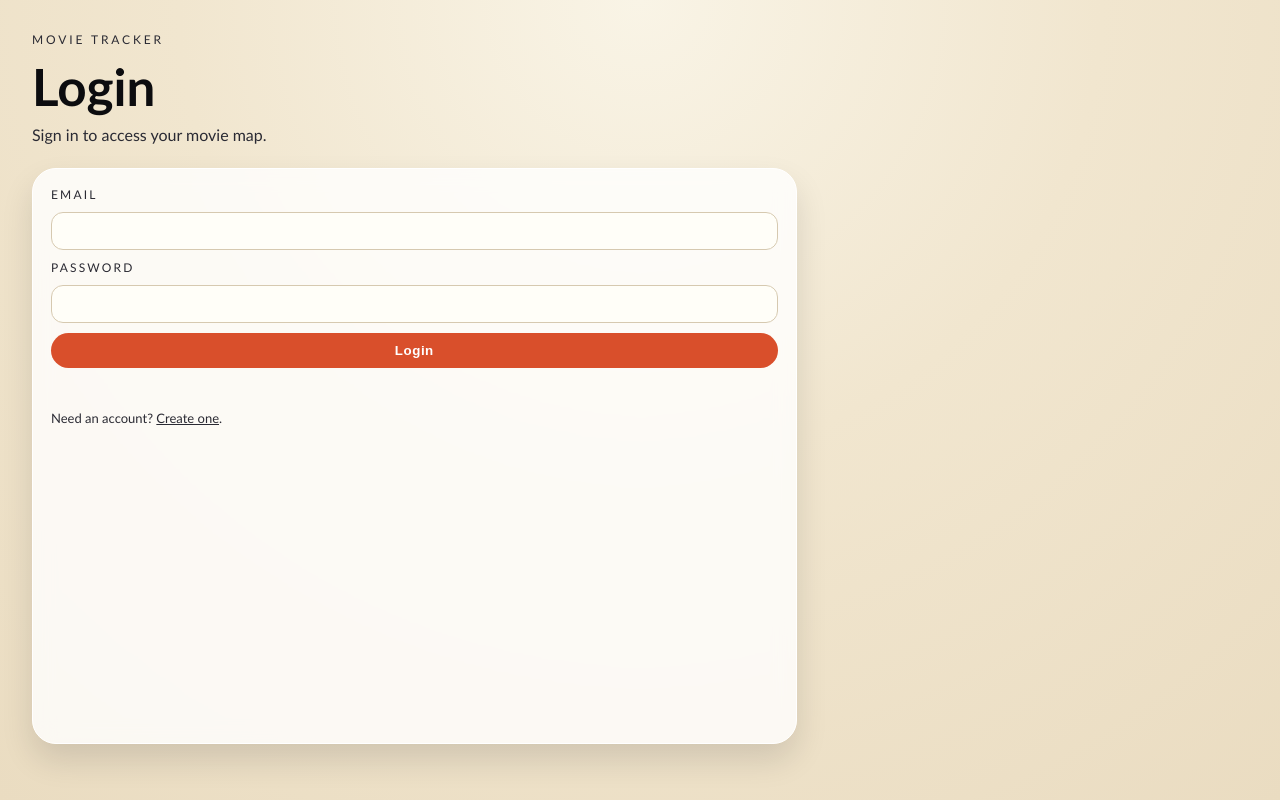
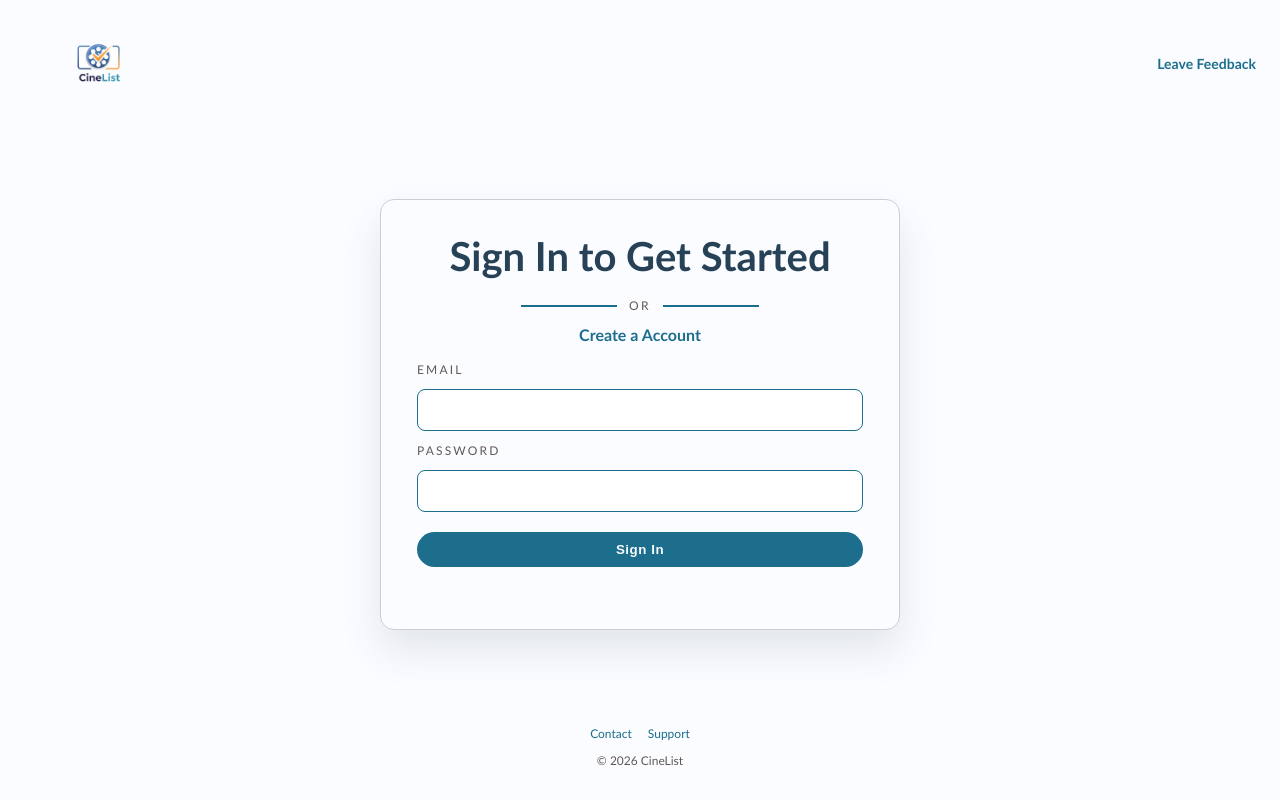
Before and after one commit to MrFiscus/CineList, a Next.js app: page /login in a window 1280 px wide. Built offline with nearby package versions, Linux system fonts and the light colour scheme.

Commit message:
fixed database error

```diff
--- a/src/app/about/page.jsx
+++ b/src/app/about/page.jsx
@@ -5,14 +5,15 @@ export default function AboutPage() {
     <div className="app">
       <header className="hero">
         <div>
-          <div className="kicker">Movie Tracker</div>
+          <div className="kicker">Movie tracking made simpler</div>
           <h1>About</h1>
-          <p>World Movie Map is a personal tracker for logging movies by country, with reviews and posters saved to your account.</p>
+          <p>CineList is a personal tracker for logging movies by country, with reviews and posters saved to your account.</p>
         </div>
         <div className="header-right">
           <nav className="top-nav" aria-label="Primary">
             <Link href="/" className="nav-link">Home</Link>
             <Link href="/movie-finder" className="nav-link">Movie Finder</Link>
+            <Link href="/movie-list" className="nav-link">Movie List</Link>
             <Link href="/logout" className="nav-link">Logout</Link>
           </nav>
         </div>
--- a/src/app/globals.css
+++ b/src/app/globals.css
@@ -539,3 +539,322 @@ body.map-maximized main {
 body.map-maximized #map {
   height: 80vh;
 }
+
+/* Theme overrides: palette D0CDD0 / FBFCFF / 605856 / 1C6E8C / 274156 */
+:root {
+  --ink: #274156;
+  --graphite: #605856;
+  --paper: #fbfcff;
+  --accent: #1c6e8c;
+  --accent-dark: #274156;
+  --mist: #d0cdd0;
+  --sea: #1c6e8c;
+  --sea-dark: #274156;
+  --checked: #1c6e8c;
+  --unchecked: #fbfcff;
+  --shadow: rgba(39, 65, 86, 0.18);
+}
+
+body {
+  background: radial-gradient(circle at top, #fbfcff 0%, #f0eff3 45%, #d0cdd0 100%);
+  color: var(--ink);
+}
+
+.top-nav .nav-link {
+  border: 1px solid #d0cdd0;
+  background: #fbfcff;
+}
+
+.top-nav .nav-link:hover {
+  color: var(--accent-dark);
+  border-color: #b9b2b4;
+  background: #f0eff3;
+}
+
+.stat {
+  background: #ffffffcc;
+  border: 1px solid #fbfcff;
+  box-shadow: 0 12px 24px var(--shadow);
+}
+
+.map-panel {
+  background: linear-gradient(135deg, #1c6e8c 0%, #275064 60%, #274156 100%);
+  box-shadow: 0 20px 40px rgba(39, 65, 86, 0.25);
+}
+
+#map,
+#finderMap {
+  background: radial-gradient(circle at 20% 10%, #2b88a6 0%, #1c6e8c 35%, #274156 100%);
+}
+
+.legend {
+  background: #fbfcffcc;
+}
+
+.swatch {
+  background: var(--unchecked);
+  border: 1px solid #b9b2b4;
+}
+
+.swatch.checked {
+  background: #f0b429;
+  border-color: #c4961a;
+}
+
+.side-panel {
+  background: #fbfcffcc;
+  border: 1px solid #fbfcff;
+  box-shadow: 0 16px 32px var(--shadow);
+}
+
+button.primary {
+  background: var(--accent);
+  color: #fbfcff;
+}
+
+button.secondary {
+  background: #d0cdd0;
+  color: var(--graphite);
+}
+
+.selected {
+  background: #fbfcff;
+  border: 1px solid #d0cdd0;
+}
+
+.movie-form input,
+.movie-form textarea,
+.finder-form input {
+  border: 1px solid #c2bcc0;
+  background: #fbfcff;
+}
+
+.suggestion-item {
+  background: #fbfcff;
+  border: 1px solid #d0cdd0;
+}
+
+.suggestion-item:hover {
+  background: #f0eff3;
+  border-color: #b9b2b4;
+}
+
+.finder-poster img {
+  border: 1px solid #d0cdd0;
+  background: #f0eff3;
+  box-shadow: 0 10px 18px var(--shadow);
+}
+
+.movie-card,
+.result-card {
+  background: #fbfcff;
+  border: 1px solid #d0cdd0;
+}
+
+.movie-card img {
+  border: 1px solid #d0cdd0;
+  background: #f0eff3;
+}
+
+.search input {
+  border: 1px solid #c2bcc0;
+  background: #fbfcff;
+}
+
+.country-item {
+  background: #fbfcff;
+  border: 1px solid #d0cdd0;
+}
+
+.country-item:hover {
+  background: #f0eff3;
+}
+
+.country-item.checked {
+  background: #cfe1e8;
+  border-color: #1c6e8c;
+}
+
+.country-item.active {
+  outline: 2px solid #d94f2b;
+}
+
+.country-item .mark {
+  color: #274156;
+}
+
+.country-item .mark .dot {
+  border: 2px solid #b9b2b4;
+  background: #fbfcff;
+}
+
+.country-item.checked .mark .dot {
+  background: var(--checked);
+  border-color: #1c6e8c;
+}
+
+.country {
+  fill: var(--unchecked);
+  stroke: #b9b2b4;
+}
+
+.country.checked {
+  fill: #f0b429;
+  stroke: #c4961a;
+}
+
+.country.active {
+  stroke: #d94f2b;
+}
+
+.country.found {
+  fill: #8fb7c6;
+  stroke: #1c6e8c;
+}
+
+.country:hover {
+  fill: #e0bf57;
+  stroke: #b18422;
+}
+
+.map-tooltip {
+  background: rgba(39, 65, 86, 0.9);
+  color: #fbfcff;
+}
+
+/* Auth page */
+.auth-page {
+  min-height: 100vh;
+  background: #fbfcff;
+  color: var(--ink);
+  display: grid;
+  grid-template-rows: auto 1fr auto;
+  padding: 24px 24px 32px;
+}
+
+.auth-header {
+  display: flex;
+  justify-content: space-between;
+  align-items: center;
+  font-size: 14px;
+  color: var(--graphite);
+}
+
+.auth-logo {
+  font-weight: 700;
+  letter-spacing: 0.08em;
+  text-transform: uppercase;
+  color: var(--ink);
+}
+
+.auth-logo-img {
+  height: auto;
+  width: 160px;
+  max-width: 42vw;
+}
+
+
+.auth-main {
+  display: flex;
+  align-items: center;
+  justify-content: center;
+  padding: 0;
+}
+
+.auth-card {
+  width: min(520px, 92vw);
+  border-radius: 14px;
+  border: 1px solid #d0cdd0;
+  background: #fbfcff;
+  padding: 32px 36px;
+  box-shadow: 0 20px 40px rgba(39, 65, 86, 0.12);
+  text-align: center;
+}
+
+.auth-title {
+  font-size: clamp(28px, 4vw, 40px);
+  font-weight: 800;
+  margin-bottom: 18px;
+}
+
+.auth-divider {
+  display: flex;
+  align-items: center;
+  gap: 12px;
+  justify-content: center;
+  margin: 16px 0 12px;
+  color: var(--graphite);
+  font-size: 12px;
+  text-transform: uppercase;
+  letter-spacing: 0.2em;
+}
+
+.auth-divider::before,
+.auth-divider::after {
+  content: "";
+  height: 2px;
+  width: 96px;
+  background: #1c6e8c;
+}
+
+.auth-form {
+  display: grid;
+  gap: 12px;
+  margin-top: 18px;
+  text-align: left;
+}
+
+.auth-form label {
+  font-size: 12px;
+  text-transform: uppercase;
+  letter-spacing: 0.18em;
+  color: var(--graphite);
+}
+
+.auth-form input {
+  width: 100%;
+  padding: 12px 12px;
+  border-radius: 8px;
+  border: 1px solid #1c6e8c;
+  background: #ffffff;
+  font-family: inherit;
+}
+
+.auth-form button.primary {
+  margin-top: 8px;
+  width: 100%;
+}
+
+.auth-link {
+  color: #1c6e8c;
+  text-decoration: none;
+  font-weight: 600;
+}
+
+.auth-link:hover {
+  text-decoration: underline;
+}
+
+.auth-footer {
+  display: grid;
+  gap: 12px;
+  text-align: center;
+  color: var(--graphite);
+  font-size: 12px;
+}
+
+.auth-footer-links {
+  display: flex;
+  flex-wrap: wrap;
+  gap: 10px 16px;
+  justify-content: center;
+}
+
+.auth-footer-links a {
+  color: #1c6e8c;
+  text-decoration: none;
+}
+
+.auth-footer-links a:hover {
+  text-decoration: underline;
+}
--- a/src/app/layout.jsx
+++ b/src/app/layout.jsx
@@ -1,6 +1,6 @@
 /** @type {import('next').Metadata} */
 export const metadata = {
-  title: "World Movie Map",
+  title: "CineList",
   description: "Track movies by country with reviews and posters.",
 };
 
--- a/src/app/login/page.jsx
+++ b/src/app/login/page.jsx
@@ -1,9 +1,11 @@
 "use client";
 
 import { useState } from "react";
+import Image from "next/image";
 import Link from "next/link";
 import { useRouter } from "next/navigation";
 import { supabase } from "../../lib/supabaseClient";
+import logo from "../../../logo.png";
 
 export default function LoginPage() {
   const router = useRouter();
@@ -23,32 +25,42 @@ export default function LoginPage() {
   };
 
   return (
-    <div className="app">
-      <header className="hero">
-        <div>
-          <div className="kicker">Movie Tracker</div>
-          <h1>Login</h1>
-          <p>Sign in to access your movie map.</p>
+    <div className="auth-page">
+      <header className="auth-header">
+        <div className="auth-logo">
+          <Image src={logo} alt="CineList" width={160} height={36} priority className="auth-logo-img" />
         </div>
+        <a className="auth-link" href="#feedback">Leave Feedback</a>
       </header>
 
-      <main>
-        <section className="side-panel">
-          <form className="movie-form" onSubmit={handleSubmit}>
+      <main className="auth-main">
+        <section className="auth-card">
+          <div className="auth-title">Sign In to Get Started</div>
+          <div className="auth-divider">
+            <span>or</span>
+          </div>
+          <Link className="auth-link" href="/signup">Create a Account</Link>
+
+          <form className="auth-form" onSubmit={handleSubmit}>
             <label htmlFor="email">Email</label>
             <input id="email" type="email" value={email} onChange={(e) => setEmail(e.target.value)} required />
 
             <label htmlFor="password">Password</label>
             <input id="password" type="password" value={password} onChange={(e) => setPassword(e.target.value)} required />
 
-            <button type="submit" className="primary">Login</button>
+            <button type="submit" className="primary">Sign In</button>
             <div className="status">{status}</div>
-            <div className="selected-meta">
-              Need an account? <Link href="/signup">Create one</Link>.
-            </div>
           </form>
         </section>
       </main>
+
+      <footer className="auth-footer">
+        <div className="auth-footer-links">
+          <a href="#contact">Contact</a>
+          <a href="#support">Support</a>
+        </div>
+        <div className="auth-footer-copy">© 2026 CineList</div>
+      </footer>
     </div>
   );
 }
--- a/src/app/logout/page.jsx
+++ b/src/app/logout/page.jsx
@@ -19,7 +19,7 @@ export default function LogoutPage() {
     <div className="app">
       <header className="hero">
         <div>
-          <div className="kicker">Movie Tracker</div>
+          <div className="kicker">Movie tracking made simpler</div>
           <h1>Signing out...</h1>
         </div>
       </header>
--- a/src/app/signup/page.jsx
+++ b/src/app/signup/page.jsx
@@ -27,7 +27,7 @@ export default function SignupPage() {
     <div className="app">
       <header className="hero">
         <div>
-          <div className="kicker">Movie Tracker</div>
+          <div className="kicker">Movie tracking made simpler</div>
           <h1>Create Account</h1>
           <p>Sign up to save your movie map.</p>
         </div>
```
Also changed, not shown: src/app/components/TrackerClient.jsx (+5 -3 lines), src/app/movie-finder/page.jsx (+5 -2 lines), src/app/movie-list/page.jsx (added, +108 -0 lines), logo.png (added), 1 other file (tests, documents, lock files or other folders).
